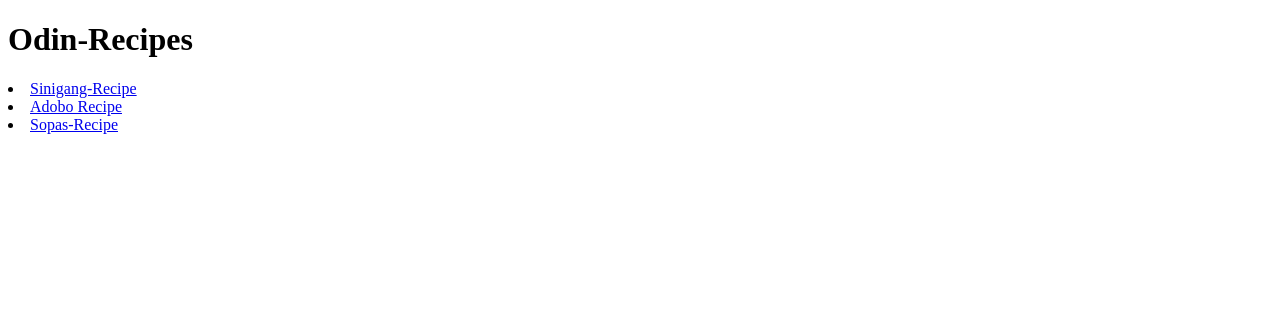
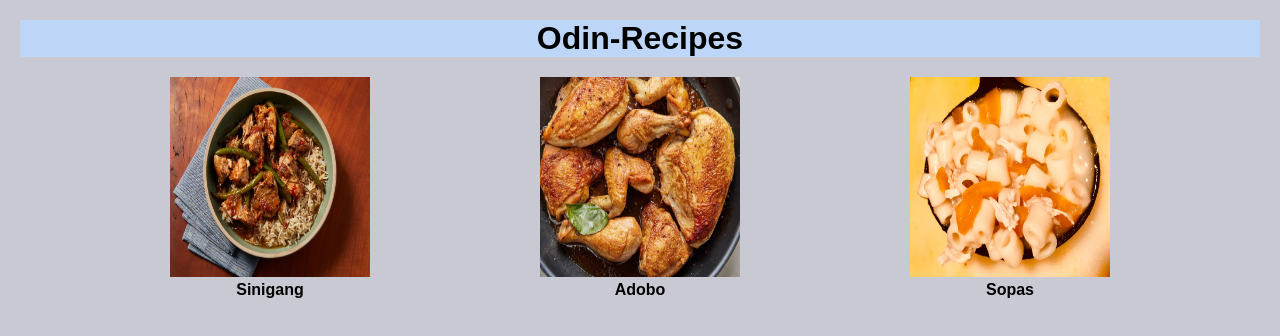
Before and after one commit to Daryllaranang/odin-recipes, a plain HTML site: page index.html in a window 1280 px wide. Drawn offline with Linux system fonts and the light colour scheme.

Commit message:
Add style on index.html

```diff
--- a/index.html
+++ b/index.html
@@ -4,13 +4,27 @@
   <meta charset="UTF-8">
   <meta name="viewport" content="width=\, initial-scale=1.0">
   <title>Odin-recipes</title>
+  <link rel="stylesheet" href="style.css">
 </head>
 <body>
 
   <h1>Odin-Recipes</h1>
-  <li><a href="./recipes/sinigang.html" target="_blank">Sinigang-Recipe</a></li>
-  <li><a href="./recipes/adobo.html"target="_blank">Adobo Recipe</a></li>
-  <li><a href="./recipes/sopas.html" target="_blank">Sopas-Recipe</a></li>
+    <div class="link">
+      <a href="./recipes/sinigang.html">
+       <img class="img" src="./img/sinigang.webp" alt="sinigang">
+       <fieldset class="name">Sinigang</fieldset>
+      </a>
+        <a href="./recipes/adobo.html">
+         <img class="img" src="./img/adobo.webp" alt="adobo">
+         <fieldset class="name">Adobo</fieldset>
+        </a>
+        <a href="./recipes/sopas.html">
+          <img class="img" src="./img/Sopas.webp" alt="sopas">
+          <fieldset class="name">Sopas</fieldset>
+         </a>
+     </div>
+
+
 
 </body>
 </html>
--- /dev/null
+++ b/style.css
@@ -0,0 +1,30 @@
+*{
+  font-family: Arial, Helvetica, sans-serif;
+  margin: 0;
+  padding: 0;
+  box-sizing: border-box;
+  text-decoration: none;
+}
+body{
+  background-color: rgb(201, 201, 211);
+}
+h1{
+  margin: 20px;
+  text-align: center;
+  background-color: rgb(189, 214, 247);
+}
+.link{
+  display: flex;
+  justify-content: space-evenly;
+}
+.img{
+  width: 200px ;
+  height: 200px;
+}
+.name{
+  font-weight: 700;
+  font-size: 16px;
+  color: black;
+  text-align: center;
+  border: none;
+}
```
